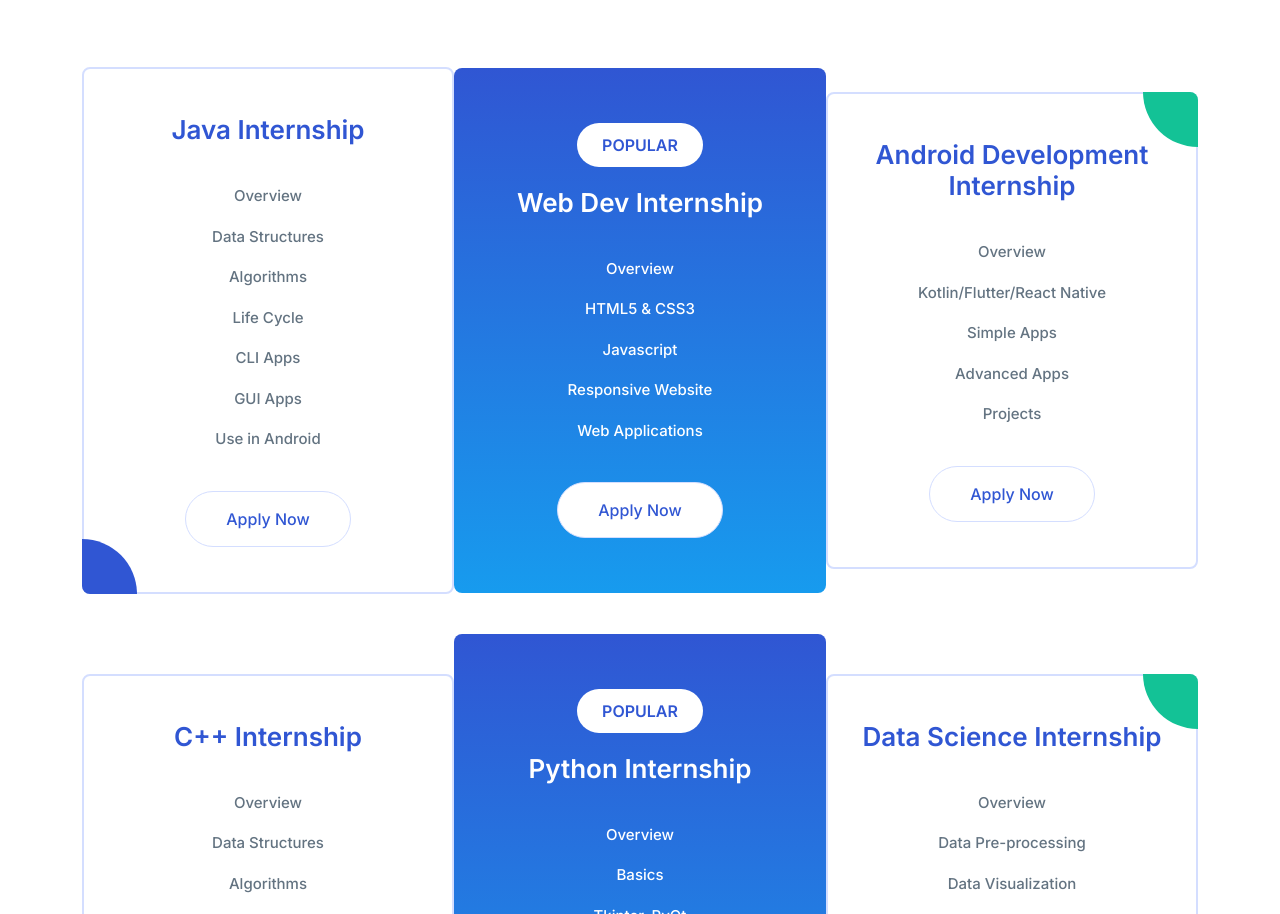
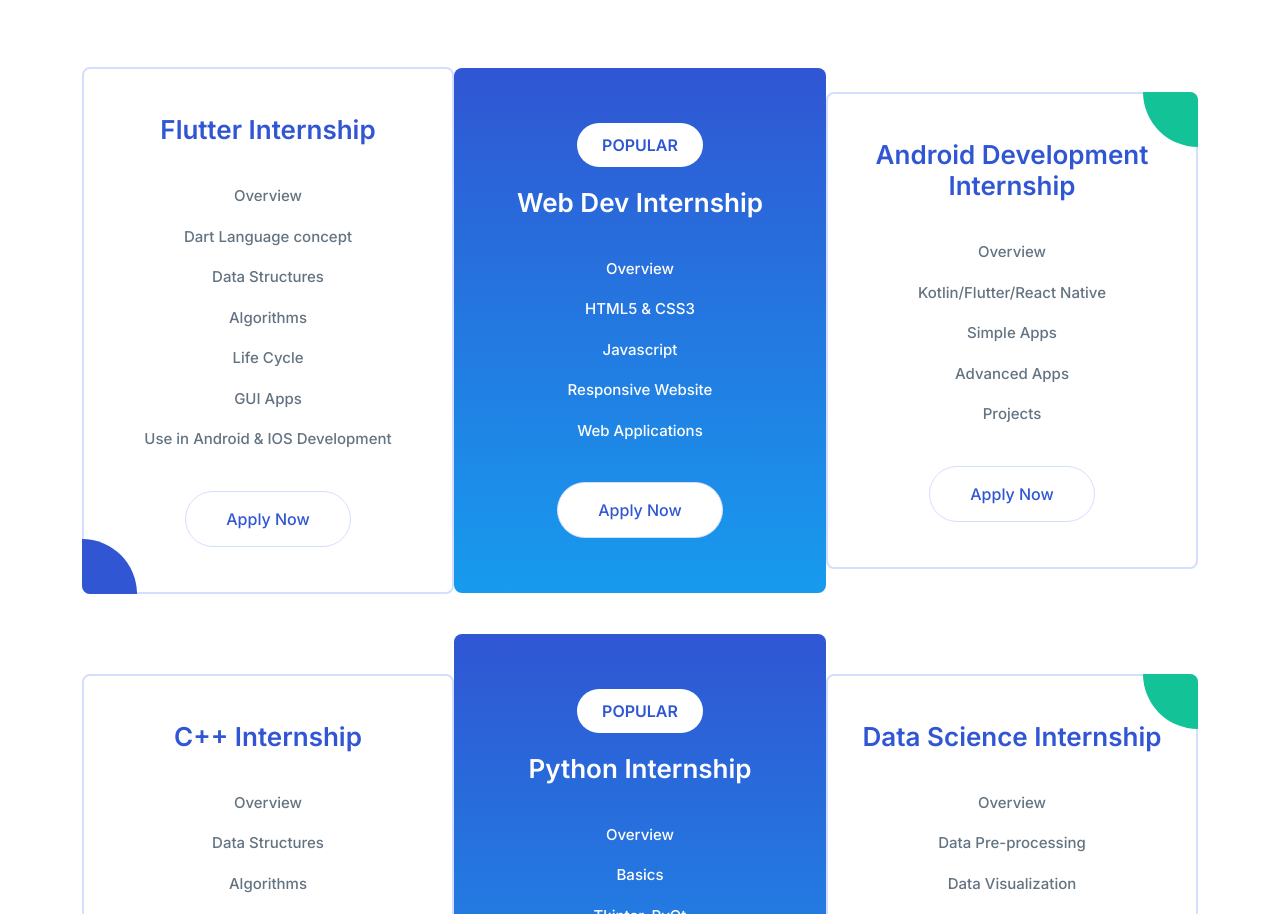
Before and after one commit to ahsanirfan961/Evosoft, a plain HTML site: page index.html in a window 1280 px wide. Shown: the part 1696-2610 px from the top of the page. Drawn offline with nearby package versions, Linux system fonts and the light colour scheme.

Commit message:
index.html

```diff
--- a/index.html
+++ b/index.html
@@ -143,17 +143,17 @@
                 <div class="col-lg-4 col-md-6 col-sm-10">
                     <div class="ud-single-internship first-item wow fadeInUp" data-wow-delay=".15s">
                         <div class="ud-internship-header">
-                            <h4>Java Internship</h4>
+                            <h4>Flutter Internship</h4>
                         </div>
                         <div class="ud-internship-body">
                             <ul>
                                 <li>Overview</li>
+                                <li>Dart Language concept</li>
                                 <li>Data Structures</li>
                                 <li>Algorithms</li>
                                 <li>Life Cycle</li>
-                                <li>CLI Apps</li>
                                 <li>GUI Apps</li>
-                                <li>Use in Android</li>
+                                <li>Use in Android & IOS Development</li>
                             </ul>
                         </div>
                         <div class="ud-internship-footer">
```
